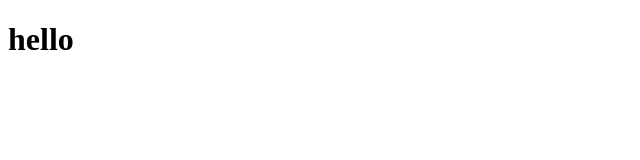
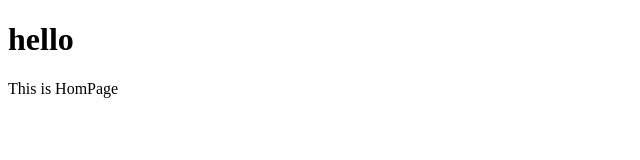
Before and after one commit to Phawin2006/app2, a plain HTML site: page index.html in a window 1280 px wide. Shown: the whole page, without its empty margins (0-640 px from the left). Drawn offline with Linux system fonts and the light colour scheme.

Commit message:
first commint

```diff
--- a/index.html
+++ b/index.html
@@ -7,5 +7,6 @@
 </head>
 <body>
     <h1>hello</h1>
+    <p>This is HomPage</p>
 </body>
 </html>
```
